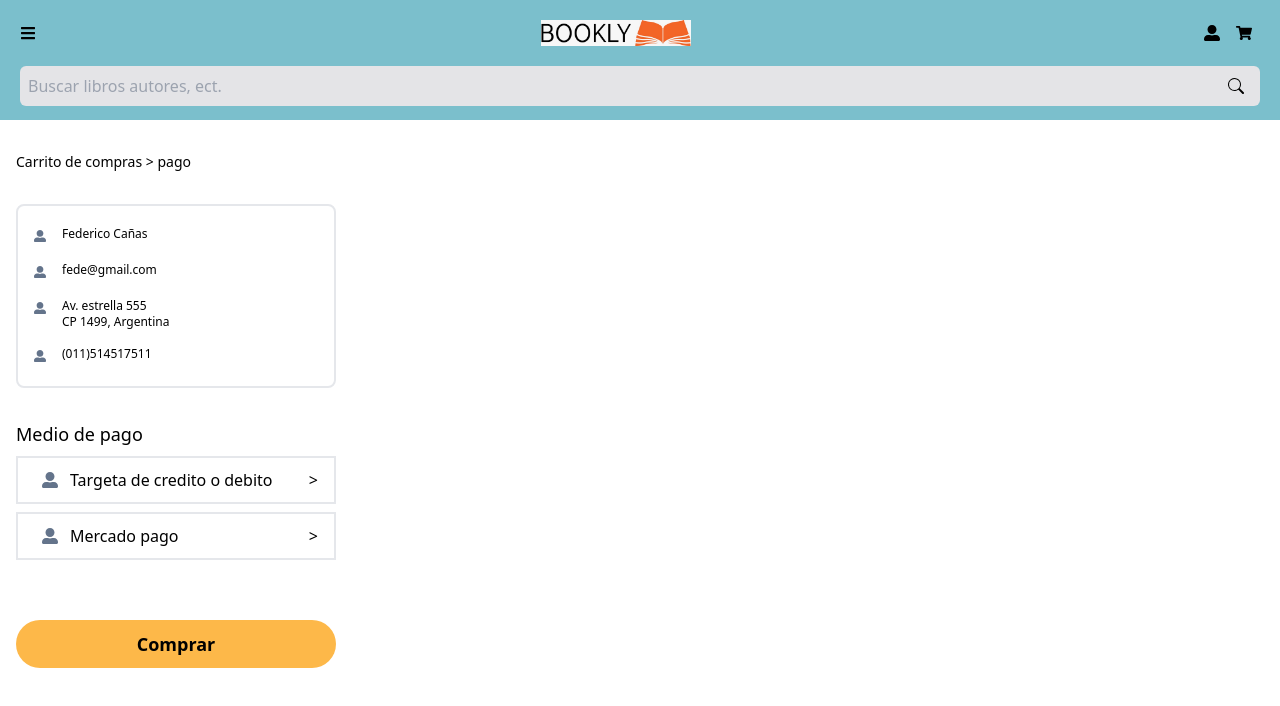
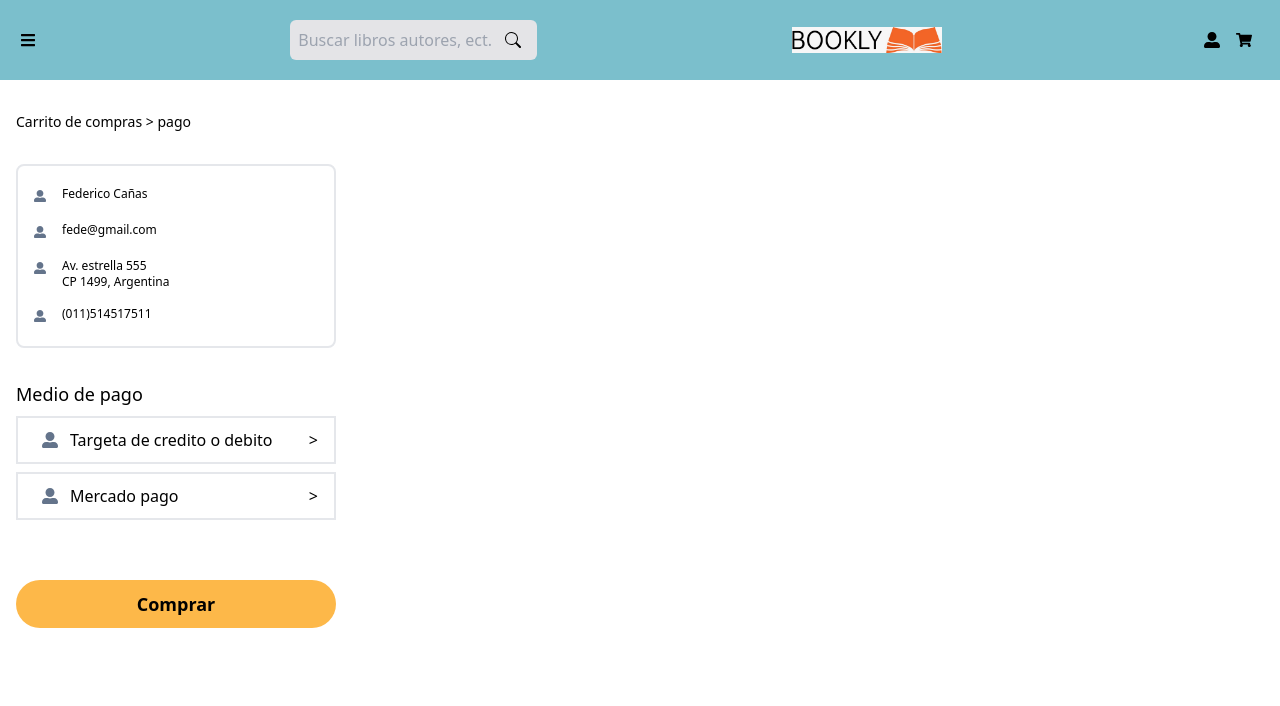
Before and after one commit to No-Country/c9-01-m-csharp-react, a React (Vite) app in the folder frontend/: page /pay in a window 1280 px wide. Shown: the top 706 px of the page. Built offline with nearby package versions, Linux system fonts and the light colour scheme.

Commit message:
falta un poco mas

```diff
--- a/frontend/src/Components/BookDescription.jsx
+++ b/frontend/src/Components/BookDescription.jsx
@@ -8,7 +8,6 @@ import Footer from "./Footer";
 import { Collapse } from 'react-collapse';
 import autoayuda from "../DB/autoAyuda";
 import arteYdisenio from '../DB/arteYdisenio';
-
 
 const AccordionItem=({open, toggle, title, description})=>{
   return(
@@ -89,7 +88,7 @@ const BookDescription = () => {
 
     <>
         <Header/>
-        <div className='p-5'>
+        <div className='p-7 md:mb-10'>
           <div id='bookDescription'>
               <p className='flex items-center'>
                   <span> <Link to={"/library"}>Biblioteca</Link></span>
@@ -98,10 +97,13 @@ const BookDescription = () => {
               </p>
           </div>
 
-          <div id='book' className='w-full my-5 '>
+          <div className='w-full grid grid-cols-12 '>
+
+            <div id='book' className='w-full my-5 md:col-span-6 col-span-12'>
               <img className='w-[190px] h-[260px] mx-auto' src={libroDatos.photoUrl} alt='image'/>
             </div>
 
+            <div className='md:col-span-6 col-span-12'>
             <div className='flex items-center justify-between'>
                 <h2 id='nameBook' className='text-4xl'>{libroDatos.name}</h2>
                 <p id='price' className='text-3xl'> <span>$</span> {libroDatos.price}</p>
@@ -134,7 +136,8 @@ const BookDescription = () => {
                 })
               }
             </section>
-
+            </div>
+          </div>
         </div>
         <Footer/>
     </>
--- a/frontend/src/Components/Carousel.jsx
+++ b/frontend/src/Components/Carousel.jsx
@@ -1,6 +1,7 @@
 import React, { useState } from 'react';
 import {BsChevronCompactLeft, BsChevronCompactRight} from "react-icons/bs";
 import {RxDotFilled} from "react-icons/rx";
+import BookDescription from './BookDescription';
 
 
 const Carousel = () => {
@@ -46,22 +47,24 @@ const Carousel = () => {
   return (
 
     <div className='max-w-[1400px] h-[580px] w-full m-auto  relative group'>
-        <div style={{backgroundImage: `url(${slides[currentIndex].url})`}}  className='w-full h-full bg-center bg-cover duration-500'>
+
+        <div className='hidden md:block'>
+            hola
         </div>
 
-        {/* left arrow*/}
+        <div style={{backgroundImage: `url(${slides[currentIndex].url})`}}  className='w-full h-full bg-center bg-cover duration-500 md:hidden'>
+        </div>
+            {/* left arrow*/}
             <div className='hidden group-hover:block absolute top-[50%] -translate-x-0 translate-y-[-50%] left-5 text-2xl rounded-full p-2 bg-black/20 text-white cursor-pointer'>
                 <BsChevronCompactLeft onClick={()=>{prevSlide()}} size={40}/>
             </div>
             {/* left arrow*/}
-            <div className=' hidden group-hover:block absolute top-[50%] -translate-x-0 translate-y-[-50%] right-5 text-2xl rounded-full p-2 bg-black/20 text-white cursor-pointer'>
+            <div className='hidden group-hover:block absolute top-[50%] -translate-x-0 translate-y-[-50%] right-5 text-2xl rounded-full p-2 bg-black/20 text-white cursor-pointer'>
                 <BsChevronCompactRight onClick={()=>{nextSlide()}} size={40}/>
             </div>
-
-            <div className='flex top-4 justify-center py-2'>
+            <div className='md:hidden flex top-4 justify-center py-2'>
                 {
                     slides.map((slide, slideIndex)=>{
-
                         return(
                             <div key={slideIndex} className='cursor-pointer' onClick={()=>{goToSlide(slideIndex)}}>
                                 <RxDotFilled size={25}/>
--- a/frontend/src/Components/Categories.jsx
+++ b/frontend/src/Components/Categories.jsx
@@ -6,7 +6,7 @@ const Categories = () => {
         <>
             <h2 className="font-medium text-3xl px-5 my-5">Biblioteca</h2>
             <p className="px-5 my-5">Encontrarás el genero que estás buscando</p>
-            <div className='grid grid-cols-2 md:grid-cols-4 gap-5 px-5 mb-3'>
+            <div className='mb-10 grid grid-cols-2 md:grid-cols-4 gap-5 md:gap-10 px-5 md:px-[5rem]'>
             {categories.map((category, id) => {
                 return (
                     <Link to={`/library/${category}`} key={id}>
--- a/frontend/src/Components/Header.jsx
+++ b/frontend/src/Components/Header.jsx
@@ -20,11 +20,15 @@ const Header = () => {
 
   return (
     <div className='relative'>
-      <div id='Header' className='bg-color-color-principal w-screen p-5' style={{height:"120px"}}>
+      <div id='Header' className='bg-color-color-principal w-screen p-5' >
 
         <div id='buttons-header ' className='flex justify-between items-center'>
 
             <FaBars className='text-base cursor-pointer' onClick={()=>{setIsOpenMenu(!isOpenMenu)}}/>
+            <div className='relative hidden md:block'>
+              <input type='text' className='w-full bg-zinc-200 p-2 rounded-md' id='search' placeholder='Buscar libros autores, ect.'/>
+              <BsSearch className='absolute top-3 right-4'/>
+            </div>
 
           <Link to={'/'}>
             <h1 className='text-base text-center w-full'>
@@ -39,12 +43,12 @@ const Header = () => {
 
             <Link to={'/cart'} >
               <FaShoppingCart className='mx-2 text-base'/>
-              </Link>
+            </Link>
 
           </div>
         </div>
 
-        <div className='relative mt-5'>
+        <div className='relative mt-5 md:hidden'>
           <input type='text' className='w-full bg-zinc-200 p-2 rounded-md' id='search' placeholder='Buscar libros autores, ect.'/>
           <BsSearch className='absolute top-3 right-4'/>
         </div>
```
Also changed, not shown: frontend/src/Components/Pagination.jsx (+0 -7 lines). Lines whose indentation alone changed are shown as unchanged.
